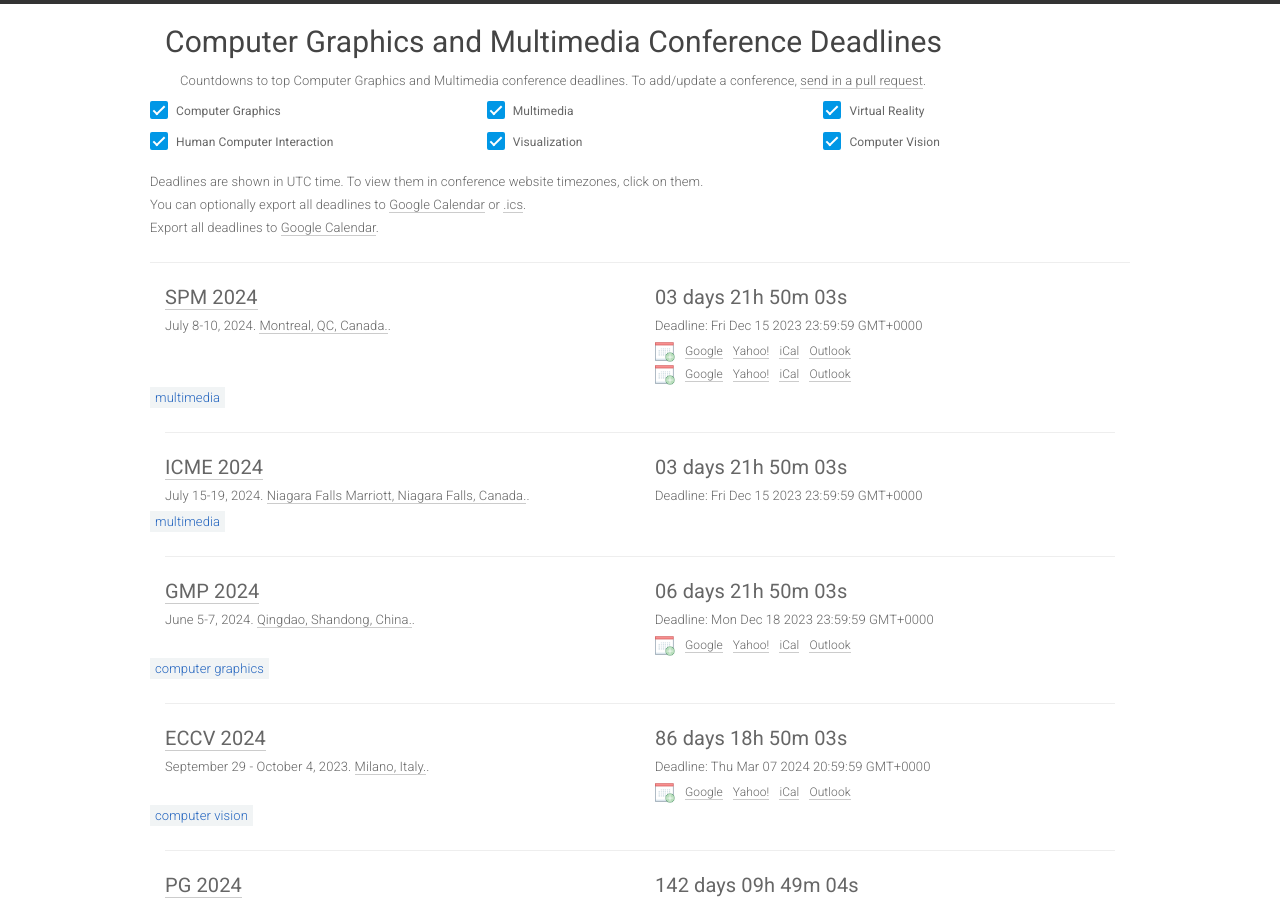
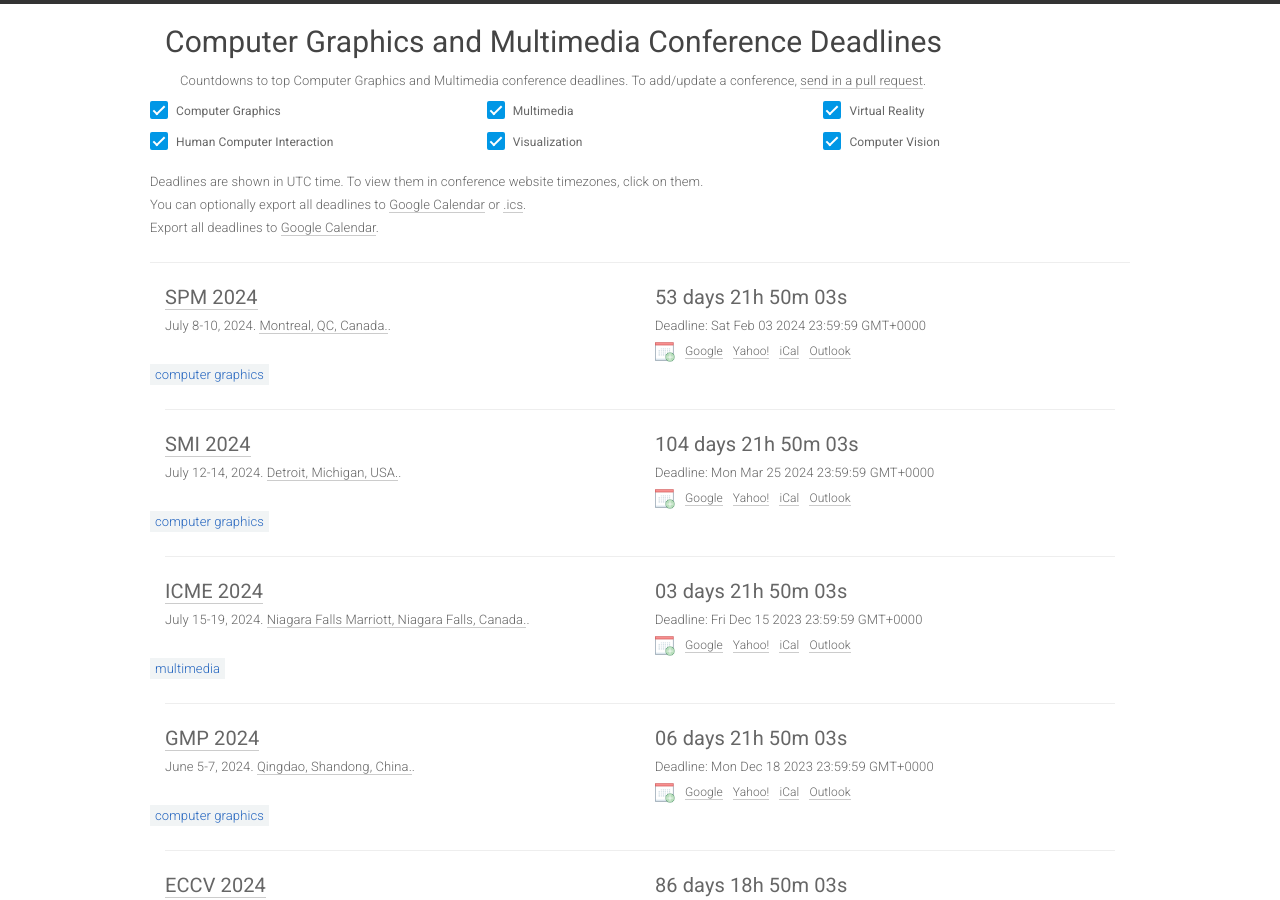
Before and after one commit to JianweiHu94/cgm-deadlines, a Jekyll site: the page built from index.html, in a window 1280 px wide and 900 px high. Built offline with Jekyll 4.4.1, drawn with Linux system fonts in a browser that asks for light colours; nearby versions of some CDN libraries.

Commit message:
Update conferences.yml

```diff
--- a/_data/conferences.yml
+++ b/_data/conferences.yml
@@ -1,12 +1,22 @@
 ---
 - title: SPM
   year: 2024
-  id: icme2024
+  id: spm2024
   link: https://spmconf.github.io/SPM2024/CfP.html
   deadline: '2024-2-3 23:59:59'
   timezone: UTC
   date: July 8-10, 2024
   place: Montreal, QC, Canada.
+  sub: CG
+
+- title: SMI
+  year: 2024
+  id: smi2024
+  link: https://smiconf.github.io/2024/index.html
+  deadline: '2024-3-25 23:59:59'
+  timezone: UTC
+  date: July 12-14, 2024
+  place:  Detroit, Michigan, USA.
   sub: CG
 
 - title: ICME
```
